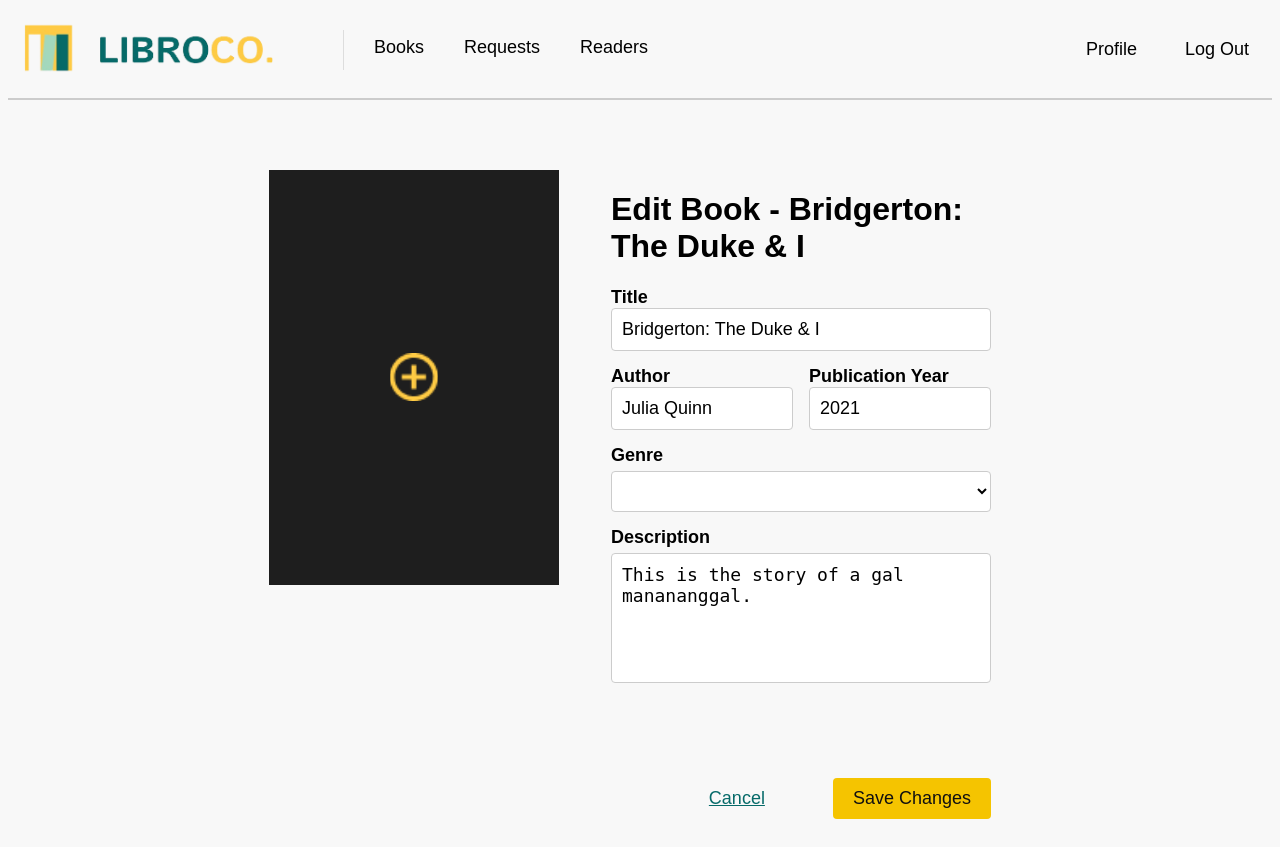
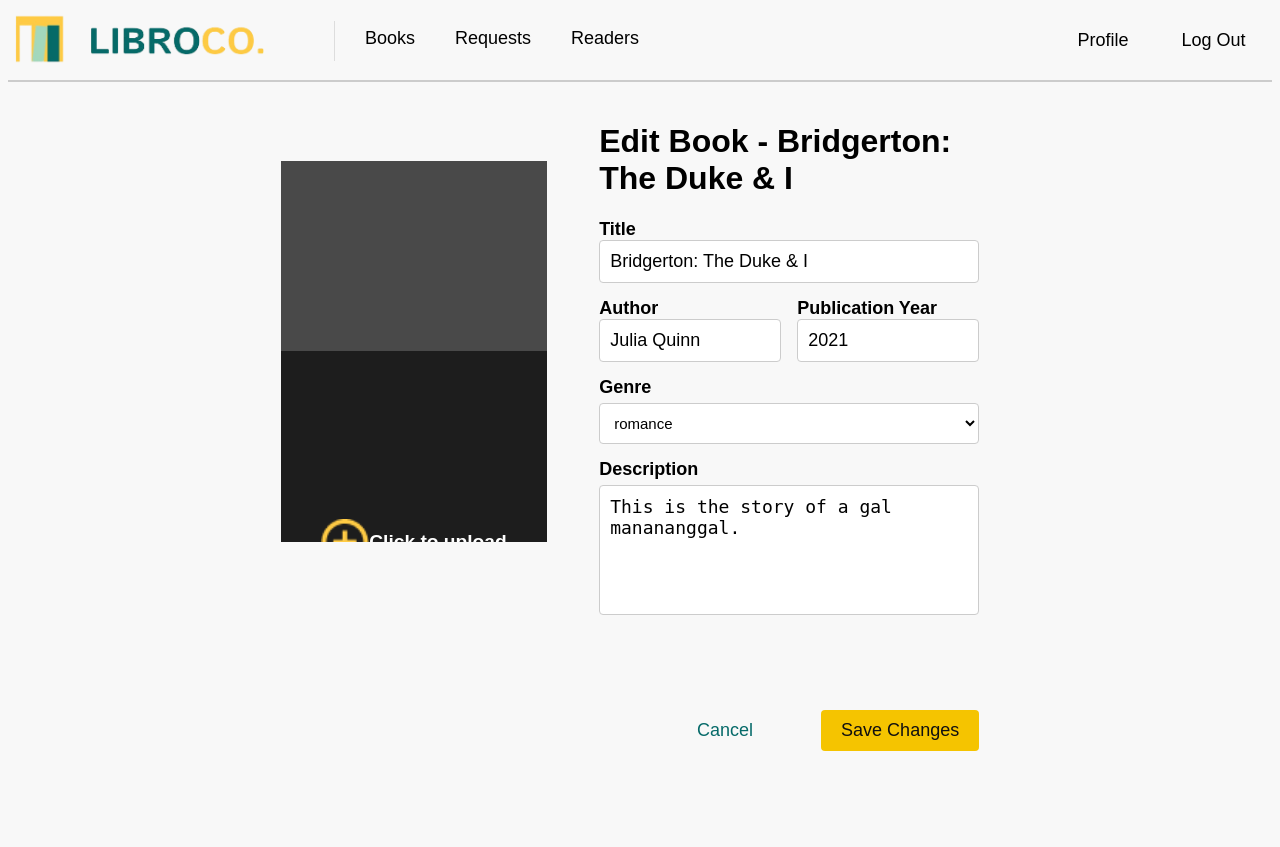
Before and after one commit to danaiaxx/LibroCo, a Flask app: page /book/edit/10 in a window 1280 px wide. After the commit the page ends 751 px from the top, so only its background shows below. Run offline with Flask 3, Linux system fonts and the light colour scheme; data comes from the database, SQL or seed files in the repository; some web fonts are replaced.

Commit message:
huhuhuhu

```diff
--- a/LibroCoWeb/static/css/addbookStyles.css
+++ b/LibroCoWeb/static/css/addbookStyles.css
@@ -1,11 +1,11 @@
+
         @font-face {
             font-family: 'Istok Web';
             src: url('/static/fonts/IstokWeb-Regular.ttf') format('truetype');
         }
 
         .logo {
-    /* OUR LOGO */
-    margin: -9px;
+            margin-top: -9px;
             margin-right: 0;
         }
 
@@ -27,43 +27,47 @@
         /* Styling for the right-aligned links (Profile and Log Out) */
 
         .addbook_container {
-    margin-top: 50px;
+            margin-top: 0;
             display: flex;
             justify-content: center;
-    align-items: flex-start;
+            align-items: center;
             width: 60%;
             margin-left: auto;
             margin-right: auto;
             padding: 20px;
             gap: 2rem;
+            box-sizing: border-box;
         }
 
+        /* Center the image within the container */
         .book_image {
-    width: 290px;   /* Fixed width */
-    max-height: 700px;  /* Fixed height */
-    position: relative; /* Ensure overlay is positioned relative to the image container */
-    overflow: hidden;   /* Prevents overflow if the image is bigger than the container */
+            width: 290px;
+            max-height: 700px;
+            position: relative;
+            overflow: hidden;
+            display: flex;
+            justify-content: center; /* Center image horizontally */
+            align-items: center; /* Center image vertically */
         }
 
         .book_image img {
-    width: 100%;     /* Ensures the image takes up the full width of its container */
-    height: 100%;    /* Ensures the image takes up the full height of its container */
-    object-fit: cover; /* Ensures the image is scaled to fit without distortion */
+            width: 100%;
+            height: 100%;
+            object-fit: cover;
             display: block;
-    resize: none;         /* Disable resizing */
         }
 
         .overlay_wrapper {
             position: relative;
-    display: inline-block;
+            display: flex;
+            justify-content: center;
+            align-items: center;
             width: 100%;
-    height: auto;
+            height: 100%;
         }
 
         .image_overlay {
             position: absolute;
-    top: 0;
-    left: 0;
             width: 100%;
             height: 100%;
             background-color: rgba(0, 0, 0, 0.6);
@@ -71,7 +75,6 @@
             justify-content: center;
             align-items: center;
             cursor: pointer;
-    z-index: 10;
         }
 
         .upload {
@@ -124,14 +127,12 @@
         .side_by_side {
             display: flex;
             justify-content: space-between;
-    width: 100%;
             gap: 1rem;
         }
 
-.side_by_side>div {
+        .side_by_side > div {
             flex: 1;
             min-width: 150px;
-    max-width: calc(50% - 0.5rem);
         }
 
         .author_field {
@@ -171,6 +172,7 @@
             border: none;
             border-radius: 4px;
             cursor: pointer;
+            text-decoration: none;
         }
 
         .back_button {
@@ -196,65 +198,42 @@
         @media (max-width: 768px) {
             .addbook_container {
                 flex-direction: column;
-        /* Stack items vertically */
                 align-items: center;
-        /* Center items horizontally */
                 width: 100%;
-        /* Full width */
                 padding: 1rem;
-        /* Inner padding */
-        overflow: hidden;
-        /* Prevent overflow */
             }
 
             .book_image {
-        /* Set fixed dimensions for the image */
                 width: 290px;
-        /* Fixed width */
                 height: auto;
-        /* Maintain aspect ratio */
                 margin-bottom: 20px;
-        /* Add space below the image */
             }
 
             .side_by_side {
                 flex-direction: column;
-        /* Stack items vertically on small screens */
-        align-items: stretch;
-        /* Ensure they fill the width */
                 width: 100%;
-        /* Full width */
             }
 
-    .side_by_side>div {
+            .side_by_side > div {
                 min-width: 100%;
-        /* Allow full width on small screens */
                 max-width: none;
-        /* Remove max-width constraint */
             }
 
             .addbook_form {
                 margin-left: 0;
-        /* No left margin */
                 width: 100%;
-        /* Full width */
                 padding-right: 0;
-        /* Remove right padding */
             }
 
             .addbook_button_group {
-        justify-content: flex-end;
-        /* Align buttons to the right */
+                justify-content: center; /* Center buttons */
                 margin-top: 2rem;
-        /* Space above buttons */
             }
 
             .back_button,
             .save_button {
                 margin-left: 1rem;
-        /* Space between buttons */
                 padding: 0.8rem 2rem;
-        /* Button padding */
             }
         }
 
--- a/LibroCoWeb/templates/edit_book.html
+++ b/LibroCoWeb/templates/edit_book.html
@@ -7,11 +7,69 @@
     <link rel="stylesheet" type="text/css" href="{{ url_for('static', filename='css/addbookStyles.css') }}">
     <link rel="icon" type="logo/icon" href="static/images/favicon.ico">
     <title>Edit Book | LibroCo.</title>
+    <style>
+        .book_image {
+            width: 290px;
+            max-height: 700px;
+            margin-bottom: 150px;
+            position: relative;
+            overflow: hidden;
+            display: flex;
+            justify-content: center; /* Center image horizontally */
+            align-items: center; /* Center image vertically */
+            background-color: #f0f0f0; /* Light background */
+        }
+
+        .book_image img {
+            width: 100%;
+            height: 100%;
+            object-fit: contain; /* Prevent image from stretching, maintain aspect ratio */
+            display: block;
+        }
+
+        .overlay_wrapper {
+            position: relative;
+            display: flex;
+            justify-content: center;
+            align-items: center;
+            width: 100%;
+            height: 100%;
+        }
+
+        .image_overlay {
+            position: absolute;
+            width: 100%;
+            height: 100%;
+            background-color: rgba(0, 0, 0, 0.6);
+            display: flex;
+            justify-content: center;
+            align-items: center;
+            cursor: pointer;
+        }
+
+        .upload {
+            width: 3rem;
+            height: 3rem;
+            object-fit: contain;
+            display: block;
+        }
+
+        .image_overlay span {
+            color: white;
+            font-size: 1.2rem;
+            font-weight: bold;
+        }
+
+        input[type="file"] {
+            display: none;
+        }
+
+    </style>
 </head>
 <body>
     <nav>
         <a class="navbar-brand" href="books.html">
-            <img src="static/images/logo.png" width="250" height="50" />
+            <img src="{{ url_for('static', filename='images/logo.png') }}" class="logo" width="250" height="50" />
         </a>
 
         <div class="separator"></div>
@@ -22,33 +80,40 @@
             <a href="{{ url_for('readers') }}">Readers</a>
         </div>
 
-        <div class="navbar-right">
+        <div class="navbar-rightt">
             <a href="{{ url_for('profile') }}">Profile</a>
             <a href="{{ url_for('login') }}">Log Out</a>
         </div>
     </nav>
+
     <div class="divider"></div> <!-- Line divider -->
 
+    <!-- Main container that wraps the form and image -->
+    <div class="main_container">
         <div class="addbook_container">
-        <!-- This div is used to display the image -->
+            <!-- Book Image Section -->
             <div class="book_image">
                 <div class="overlay_wrapper">
                     <label for="image_upload">
                         <div class="image_overlay">
-                        <img src="static/images/upload_photo.png" class="upload" />
+                            <img src="{{ url_for('static', filename='images/upload_photo.png') }}" class="upload" />
+                            <span>Click to upload</span>
                         </div>
-                    <img id="image" src="static/images/blank_image.png">
-
                     </label>
+                    <input type="file" id="image_upload" name="image" onchange="readURL(this);">
+                    <img id="image" src="{{ url_for('static', filename='images/blank_image.png') }}" alt="Book Image">
                 </div>
             </div>
 
+            <!-- Form to edit book details -->
             <form class="addbook_form" action="{{ url_for('edit_book', book_id=book['book_id']) }}" method="POST" enctype="multipart/form-data">
                 <div class="form-group">
                     <h1>Edit Book - {{ book['book_title'] }}</h1>
                     <label for="book_title">Title</label>
                     <input type="text" id="book_title" name="book_title" value="{{ book['book_title'] }}" required>
                 </div>
+
+                <!-- Author and Publication Year Fields (Side by side) -->
                 <div class="side_by_side">
                     <div>
                         <label for="author">Author</label>
@@ -59,9 +124,11 @@
                         <input type="number" id="publication_year" name="publication_year" value="{{ book['publication_year'] }}">
                     </div>
                 </div>
+
+                <!-- Genre Field -->
                 <label for="genre">Genre</label>
-                <select id="genre" name="genre" value="{{ book['genre'] }}">
-                    <option value=""></option>
+                <select id="genre" name="genre">
+                    <option value="{{ book['genre'] }}" selected>{{ book['genre'] }}</option>
                     <option value="fiction">Fiction</option>
                     <option value="non-fiction">Non-fiction</option>
                     <option value="romance">Romance</option>
@@ -69,19 +136,19 @@
                     <option value="horror-thriller">Horror/Thriller</option>
                 </select>
 
+                <!-- Description Field -->
                 <label for="description">Description</label>
                 <textarea id="description" name="description" rows="4">{{ book['description'] }}</textarea>
 
-                <!-- <label for="image_upload">Upload New Image (optional)</label>
-                <input type="file" id="image_upload" name="image_upload" onchange="readURL(this)">
-                <p>Current image: <img src="{{ url_for('static', filename=book['image']) }}" alt="Current Image" width="100"></p> -->
-
                 <div class="addbook_button_group">
+                    <!-- Cancel and Save buttons -->
                     <a href="{{ url_for('books', book_id=book['book_id']) }}" class="back_button">Cancel</a>
                     <button type="submit" class="save_button">Save Changes</button>
                 </div>
             </form>
         </div>
+    </div>
+
     <script>
         function readURL(input) {
             if (input.files && input.files[0]) {
```
Also changed, not shown: LibroCoWeb/static/css/viewbookstyle.css (+26 -1 lines). Lines whose indentation alone changed are shown as unchanged.
